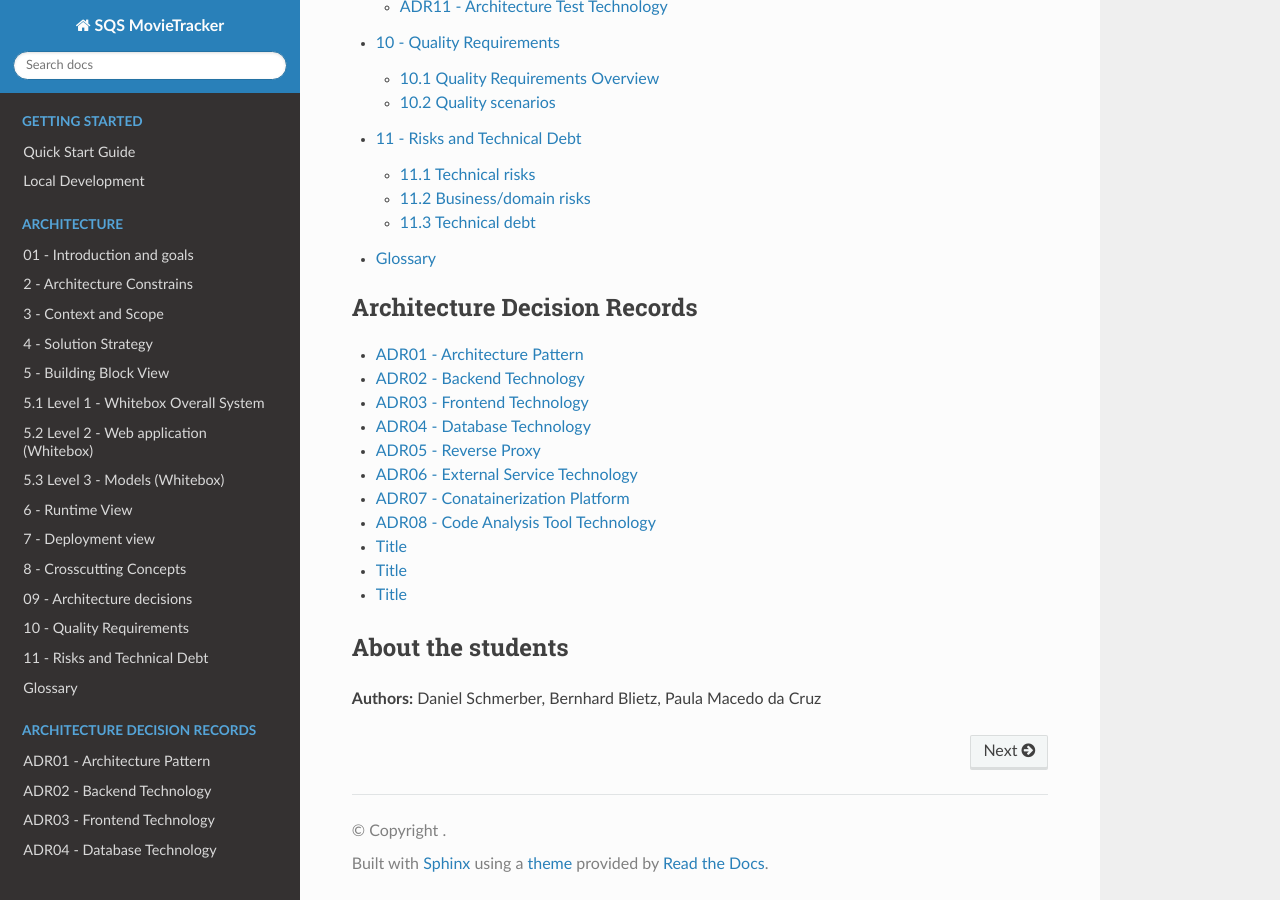
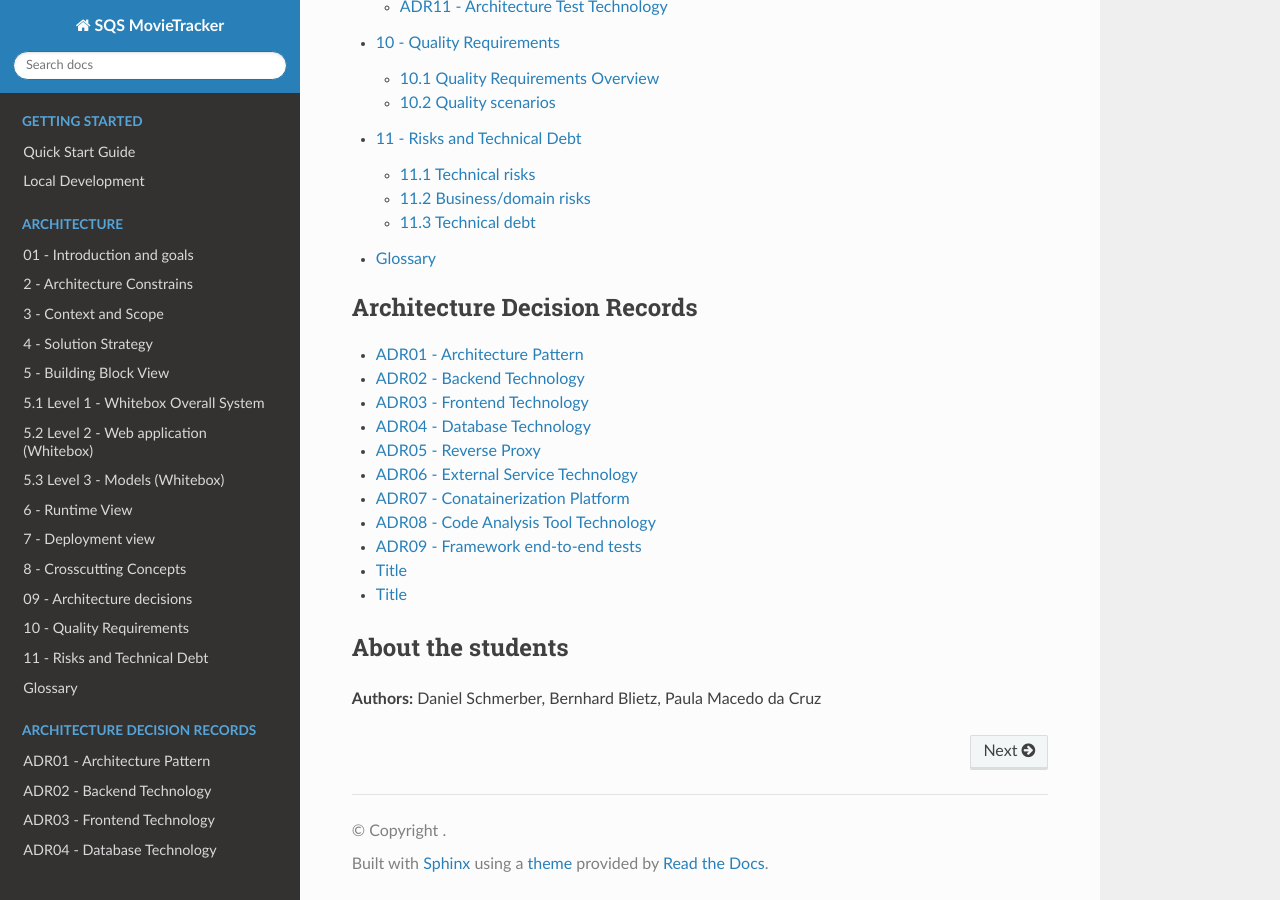
Before and after one commit to DanielSchmerber/SQS26_MovieTracker, a Sphinx documentation site: the page built from docs/index.md, in a window 1280 px wide and 900 px high, scrolled down 2389 px. Built offline with Sphinx 7.4.7 and the Read the Docs theme 3.1.0, drawn with Linux system fonts in a browser that asks for light colours.

Commit message:
Update 009-framework-e2e-tests-technology.md
fix issue title

```diff
--- a/docs/arc42/09_architecture_decisions_(adr)/009-framework-e2e-tests-technology.md
+++ b/docs/arc42/09_architecture_decisions_(adr)/009-framework-e2e-tests-technology.md
@@ -1,15 +1,16 @@
-# Title
+# ADR09 - Framework end-to-end tests
+## Title
 
 Decision to Choose the End-to-End Testing Framework
 
 
 
-## Status
+### Status
 
 accepted
 
 
-## Context
+### Context
 
 
 The testing framework should:
@@ -27,13 +28,13 @@ Alternatives considered included:
 
 
 
-## Decision
+### Decision
 
 We propose using Playwright. Playwright provides fast test execution and automatic waiting and synchronization.
 
 
 
-## Consequences
+### Consequences
 
 
 **Easier:**
```
